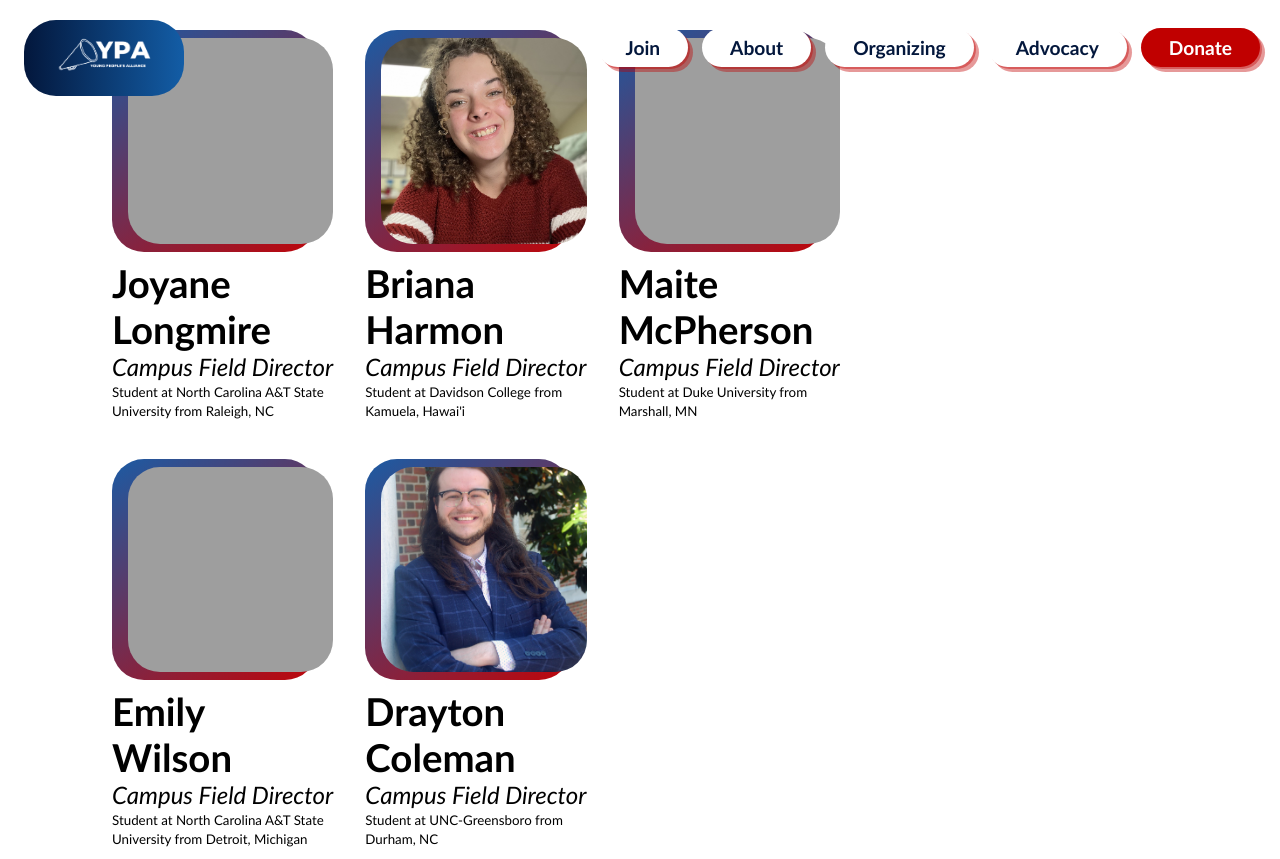
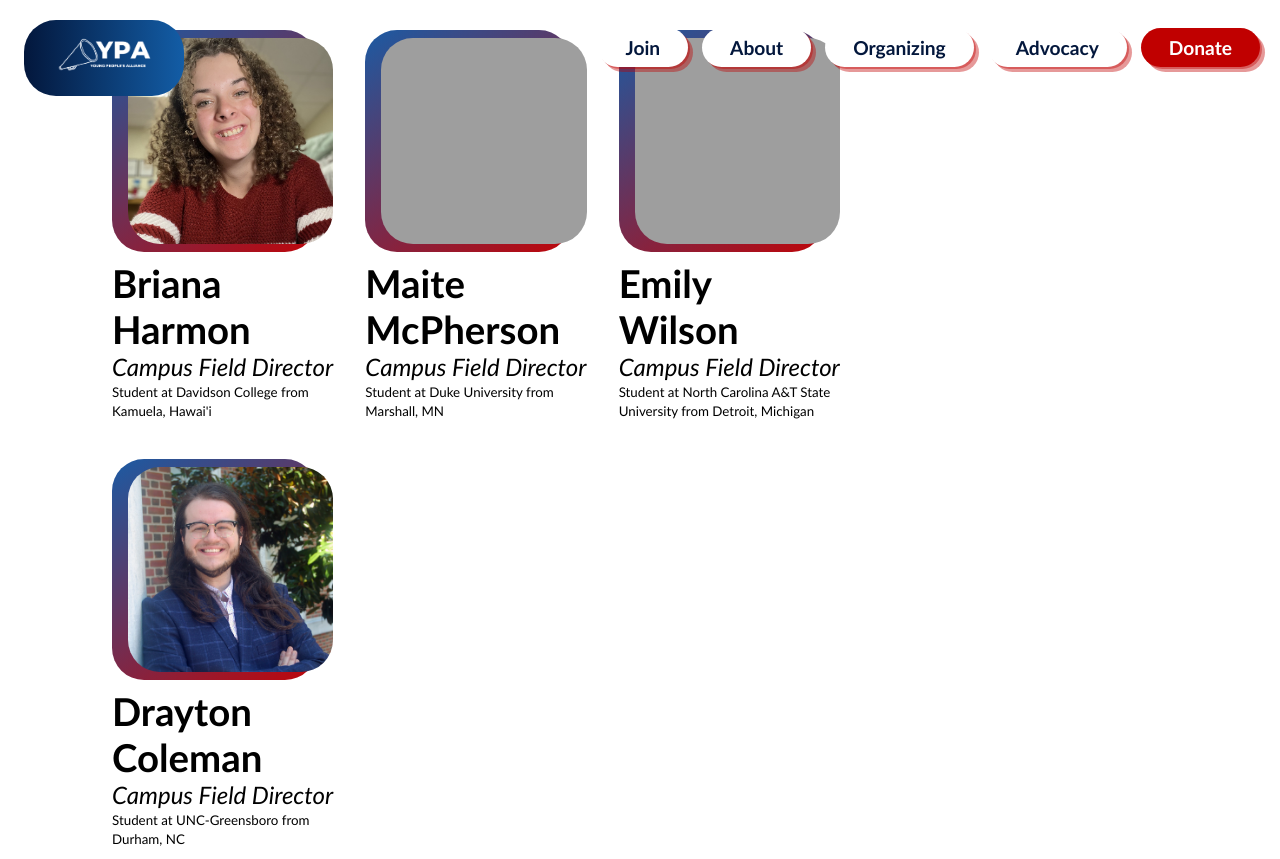
Before and after one commit to JacksonMeade/ncypa, a Jekyll site: the page built from _posts/2022-07-08-about-us.md, in a window 1280 px wide and 900 px high, scrolled down 3003 px, cut to the strip 0-859 px from the top of the window. Built offline with Jekyll 4.4.1, drawn with Linux system fonts in a browser that asks for light colours; nearby versions of some CDN libraries; a script that is not in the unit is left out.

Commit message:
more edits

```diff
--- a/_data/members.yml
+++ b/_data/members.yml
@@ -43,11 +43,6 @@
   details: Student at Appalachian State University
   hometown: Cary, NC
 
-- name: Joyane Longmire
-  position: Campus Field Director
-  details: Student at North Carolina A&T State University
-  hometown: Raleigh, NC
-
 - name: Briana Harmon
   position: Campus Field Director
   details: Student at Davidson College
--- a/index.html
+++ b/index.html
@@ -92,6 +92,6 @@
                 <div class="col-xs-12 col-sm-10 col-md-2 col-xs-offset-0 col-sm-offset-1 col-md-offset-0"><img src="assets/img/NNCProject.png" /></div>
                 <div class="col-xs-12 col-sm-10 col-md-2 col-xs-offset-0 col-sm-offset-1 col-md-offset-0"><img src="assets/img/common-cause-nc.svg" /></div>
                 <div class="col-xs-12 col-sm-10 col-md-2 col-xs-offset-0 col-sm-offset-1 col-md-offset-0"><img src="assets/img/omidyar_network.jpg" /></div>
-                <div class="col-xs-12 col-sm-10 col-md-2 col-xs-offset-0 col-sm-offset-1 col-md-offset-0"><img src="assets/img/ypf.jpg" /></div>
+                <div class="col-xs-12 col-sm-10 col-md-2 col-xs-offset-0 col-sm-offset-1 col-md-offset-0"><img src="assets/img/ypf.png" /></div>
             </div>
         </section>
```
Also changed, not shown: assets/img/profiles/ColbyKelley.jpg, assets/img/profiles/DraytonColeman.jpg, 1 other file.
